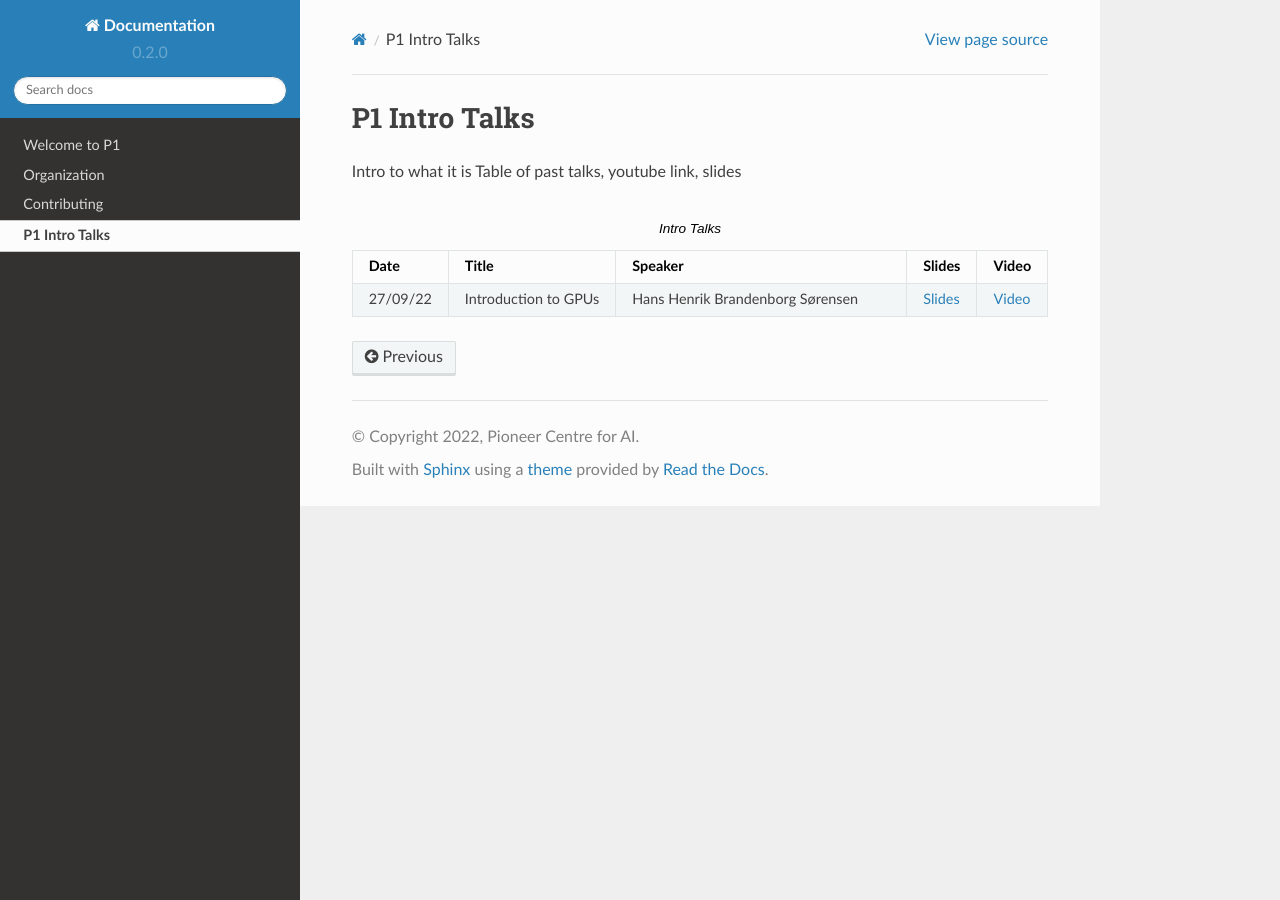
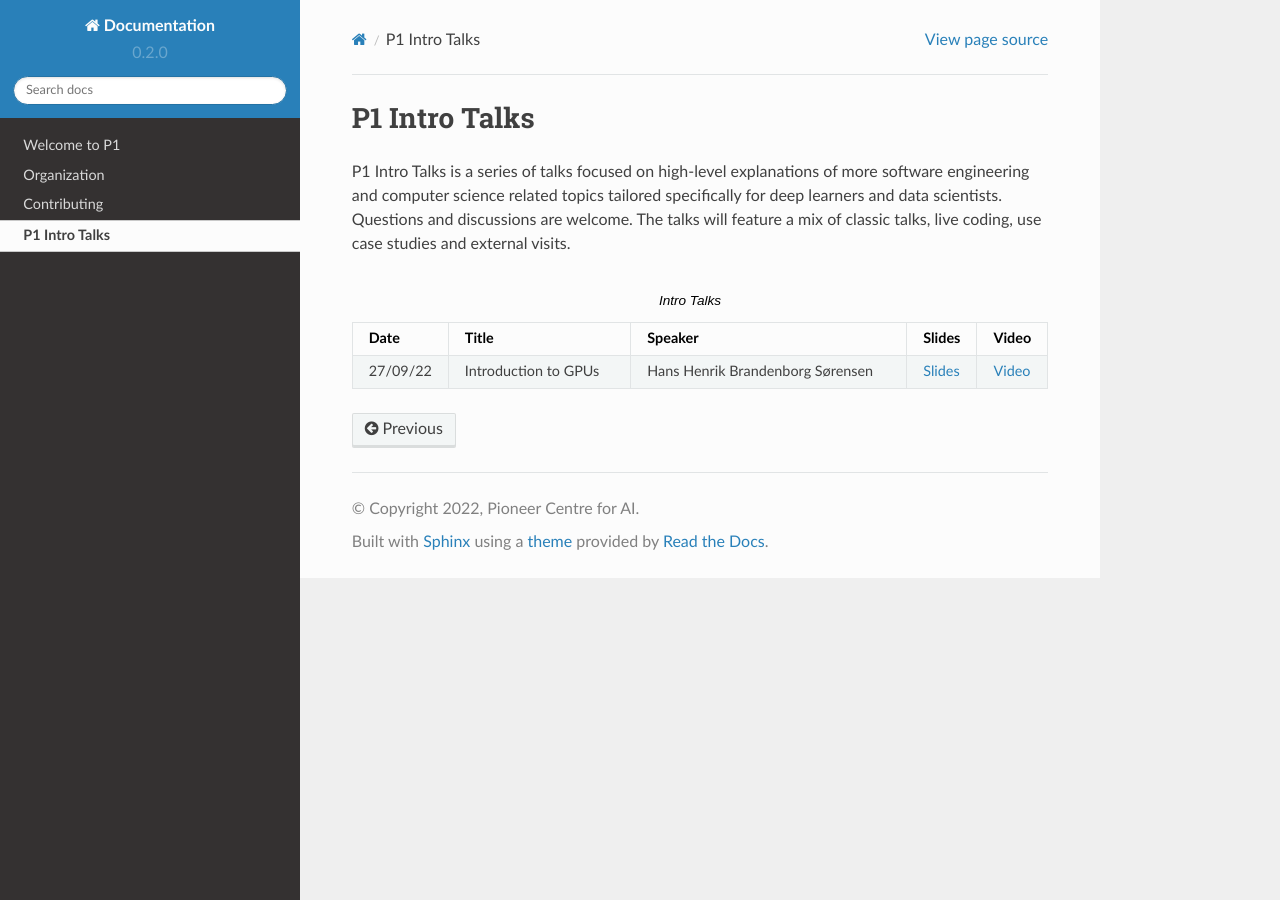
Before and after one commit to Pioneer-Centre-for-AI/p1-compute-documentation, a Sphinx documentation site: the page built from docs/source/introtalks.rst, in a window 1280 px wide. Built offline with Sphinx 7.4.7 and the Read the Docs theme 2.0.0, drawn with Linux system fonts in a browser that asks for light colours.

Commit message:
Try and fix table/links

```diff
--- a/docs/source/introtalks.rst
+++ b/docs/source/introtalks.rst
@@ -1,10 +1,10 @@
 P1 Intro Talks
 ==============
-Intro to what it is
-Table of past talks, youtube link, slides
+P1 Intro Talks is a series of talks focused on high-level explanations of more software engineering and computer science related topics tailored specifically for deep learners and data scientists.
+Questions and discussions are welcome. The talks will feature a mix of classic talks, live coding, use case studies and external visits.
 
 .. list-table:: Intro Talks
-   :widths: 15 25 50 10 10
+   :widths: 15 30 45 10 10
    :header-rows: 1
 
    * - Date
```
